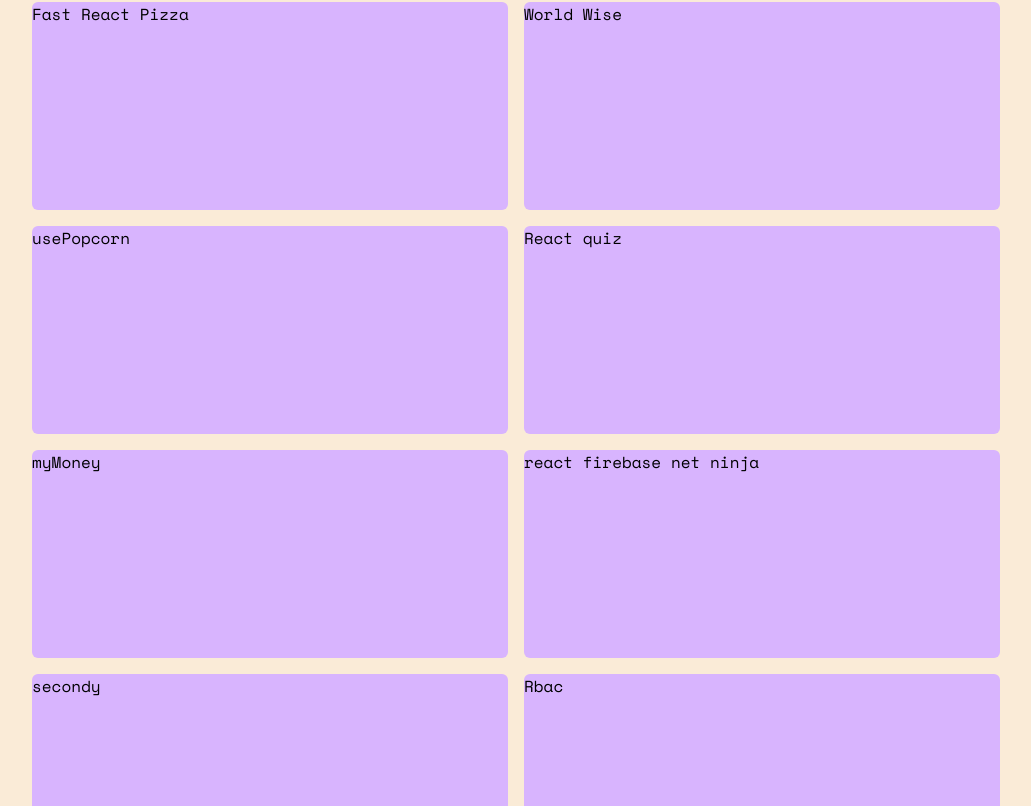
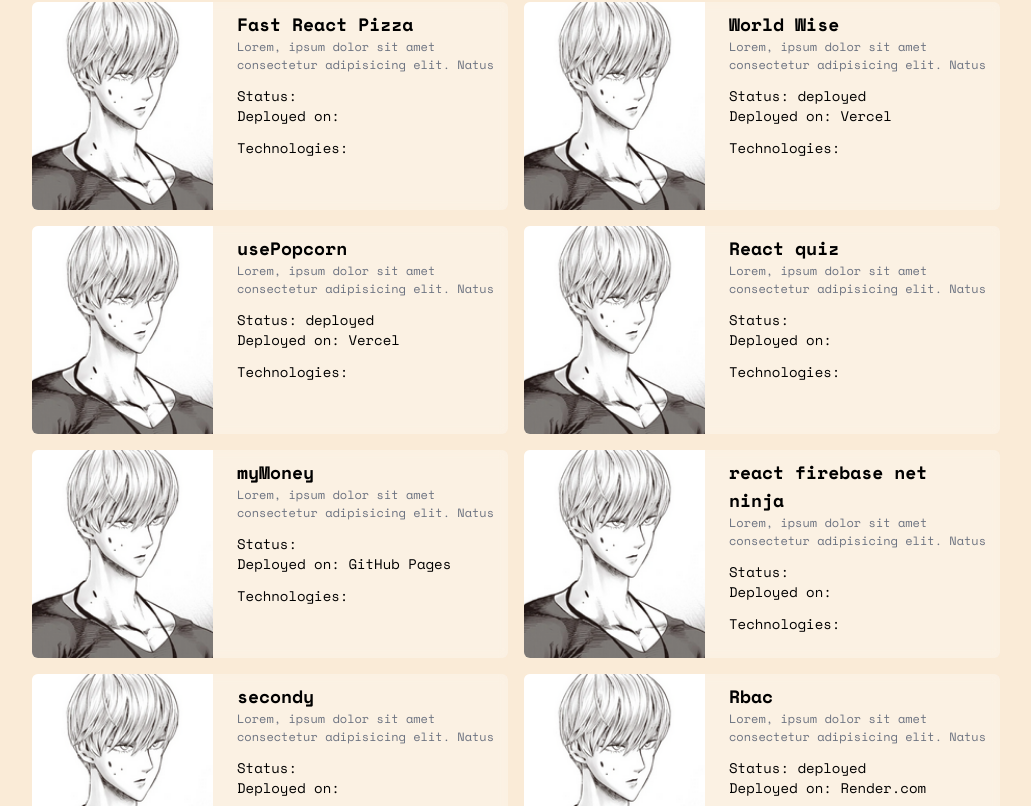
Before and after one commit to Narazxc/Narazxc.github.io, a React (Vite) app: page / in a window 1280 px wide. Shown: the part 1014-1820 px from the top of the page, without its empty margins (124-1155 px from the left). Built offline with nearby package versions, Linux system fonts and the light colour scheme.

Commit message:
Customize project card

```diff
--- a/src/components/App.jsx
+++ b/src/components/App.jsx
@@ -51,7 +51,7 @@
 
   useEffect(() => {
     function handleHideNavbar() {
-      if (window.scrollY >= 80) {
+      if (window.scrollY >= 90) {
         setShowNavbar(true);
       } else {
         setShowNavbar(false);
@@ -151,7 +151,7 @@
 
         <section className="skills">
           <h2 className="my-4 text-2xl font-bold">Skill set</h2>
-          <div className="my-4 flex flex-wrap items-center justify-center gap-6">
+          <div className="my-4 flex flex-wrap items-center justify-center gap-6 px-10">
             {/* <img className="w-12" src={htmlIcon} alt="html icon" />
             <img className="w-12" src={cssIcon} alt="css icon" /> */}
             <img
--- a/src/components/Card.jsx
+++ b/src/components/Card.jsx
@@ -1,8 +1,45 @@
+import { useState } from "react";
+
 function Card({ project }) {
+  const [zoomImg, setZoomImg] = useState(false);
+
+  function handleZoomImg() {
+    // console.log(zoomImg);
+    setZoomImg((zoomImg) => !zoomImg);
+  }
+
   return (
-    <a href={project.url} target="_blank" rel="noreferrer">
-      <div className="h-52 rounded-md bg-purple-300 hover:bg-green-300">
-        {project.name}
+    <a
+      href={project.url}
+      onMouseEnter={handleZoomImg}
+      onMouseLeave={handleZoomImg}
+      target="_blank"
+      rel="noreferrer"
+    >
+      {/* bg-purple-300 hover:bg-green-300 */}
+      <div
+        className={`flex h-52 gap-4 rounded-md bg-white/30 backdrop-blur-sm ${
+          zoomImg ? "shadow-lg" : ""
+        }`}
+      >
+        <div className="h-full w-[181px] overflow-hidden rounded-bl-md rounded-tl-md">
+          <img
+            className={`h-full w-full  object-cover transition-all  ${
+              zoomImg ? "scale-150" : ""
+            }`}
+            src="./amai_mask.png"
+            alt="m"
+          />
+        </div>
+        <div className="flex-1 p-2">
+          <h3 className="text-lg font-bold">{project.name}</h3>
+          <p className="mb-3 text-[12px] text-gray-500">
+            Lorem, ipsum dolor sit amet consectetur adipisicing elit. Natus
+          </p>
+          <p className="text-sm">Status: {project.status}</p>
+          <p className="mb-3 text-sm">Deployed on: {project.deployedOn}</p>
+          <p className="text-sm">Technologies:</p>
+        </div>
       </div>
     </a>
   );
--- a/src/components/GridContainer.jsx
+++ b/src/components/GridContainer.jsx
@@ -1,6 +1,6 @@
 function GridContainer({ children }) {
   return (
-    <div className="grid grid-cols-2 gap-4">
+    <div className="grid grid-cols-1 gap-4 sm:grid-cols-2">
       {/* <div className="h-52 rounded-md bg-purple-300 hover:bg-green-300">
         Fast React Pizza
       </div>
--- a/src/components/Logo.jsx
+++ b/src/components/Logo.jsx
@@ -1,7 +1,9 @@
 function Logo() {
   return (
     <div className="p-4 text-4xl hover:cursor-pointer hover:rounded-lg hover:shadow-2xl sm:text-5xl">
-      <span>👋Nara</span>
+      <h2>
+        <span>👋</span>Nara
+      </h2>
     </div>
   );
 }
--- a/src/data/projects.js
+++ b/src/data/projects.js
@@ -6,6 +6,7 @@
     image: "",
     url: "",
     status: "",
+    deployedOn: "",
   },
   {
     name: "World Wise",
@@ -13,7 +14,8 @@
     description: "",
     image: "",
     url: "https://world-wise-narazxc.vercel.app",
-    status: "",
+    status: "deployed",
+    deployedOn: "Vercel",
   },
   {
     name: "usePopcorn",
@@ -21,7 +23,8 @@
     description: "",
     image: "",
     url: "https://use-popcorn-amber.vercel.app",
-    status: "",
+    status: "deployed",
+    deployedOn: "Vercel",
   },
   {
     name: "React quiz",
@@ -30,6 +33,7 @@
     image: "",
     url: "",
     status: "",
+    deployedOn: "",
   },
   {
     name: "myMoney",
@@ -38,6 +42,7 @@
     image: "",
     url: "https://mymoney-app-f9599.firebaseapp.com",
     status: "",
+    deployedOn: "GitHub Pages",
   },
   {
     name: "react firebase net ninja",
@@ -46,6 +51,7 @@
     image: "",
     url: "",
     status: "",
+    deployedOn: "",
   },
   {
     name: "secondy",
@@ -54,6 +60,7 @@
     image: "",
     url: "",
     status: "",
+    deployedOn: "",
   },
   {
     name: "Rbac",
@@ -61,7 +68,8 @@
     description: "Slow because this project uses free hosting plan",
     image: "",
     url: "https://rbac-user-management.onrender.com/",
-    status: "",
+    status: "deployed",
+    deployedOn: "Render.com",
   },
 
   {
@@ -70,7 +78,8 @@
     description: "",
     image: "",
     url: "https://the-wild-oasis-narazxc.vercel.app",
-    status: "",
+    status: "deployed",
+    deployedOn: "Vercel",
   },
   {
     name: "Countries-Catalog",
@@ -78,6 +87,7 @@
     description: "",
     image: "",
     url: "https://narazxc.github.io/Countries-Catalog",
-    status: "",
+    status: "deployed",
+    deployedOn: "GitHub Pages",
   },
 ];
```
